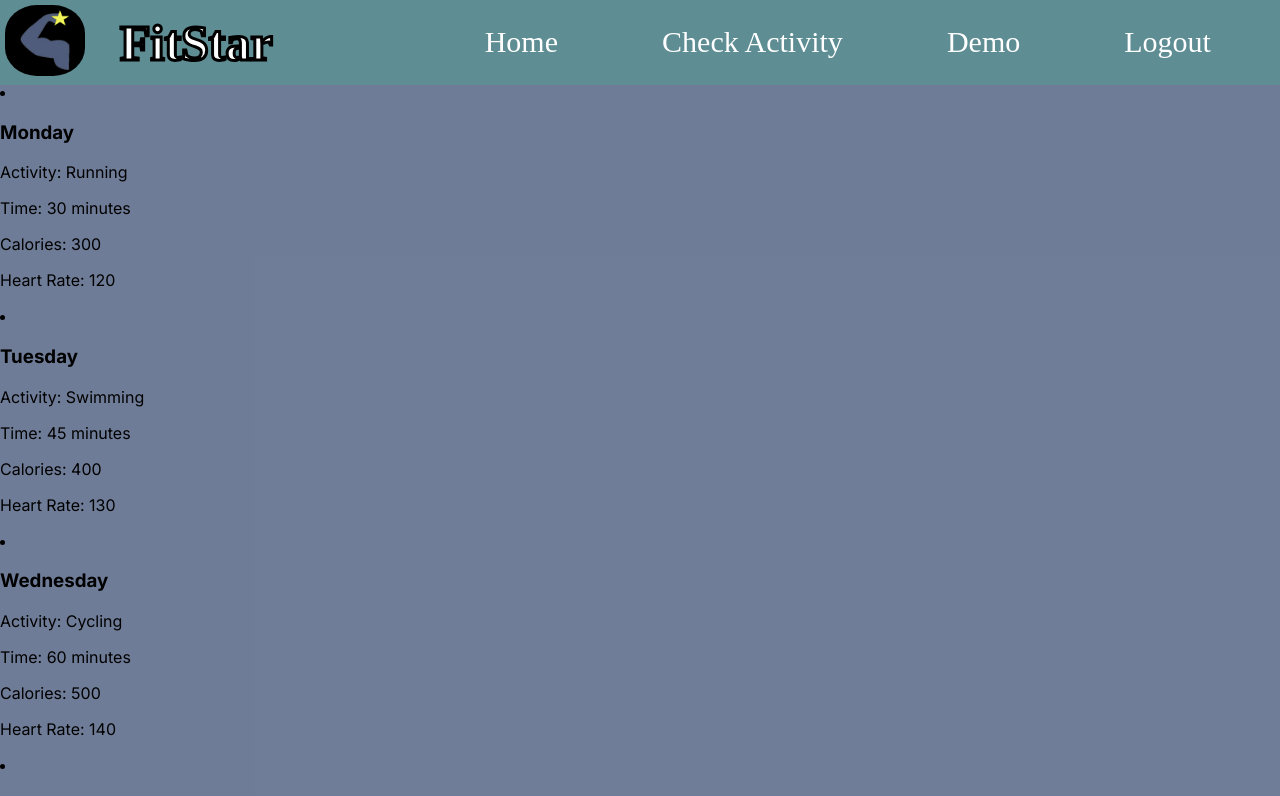
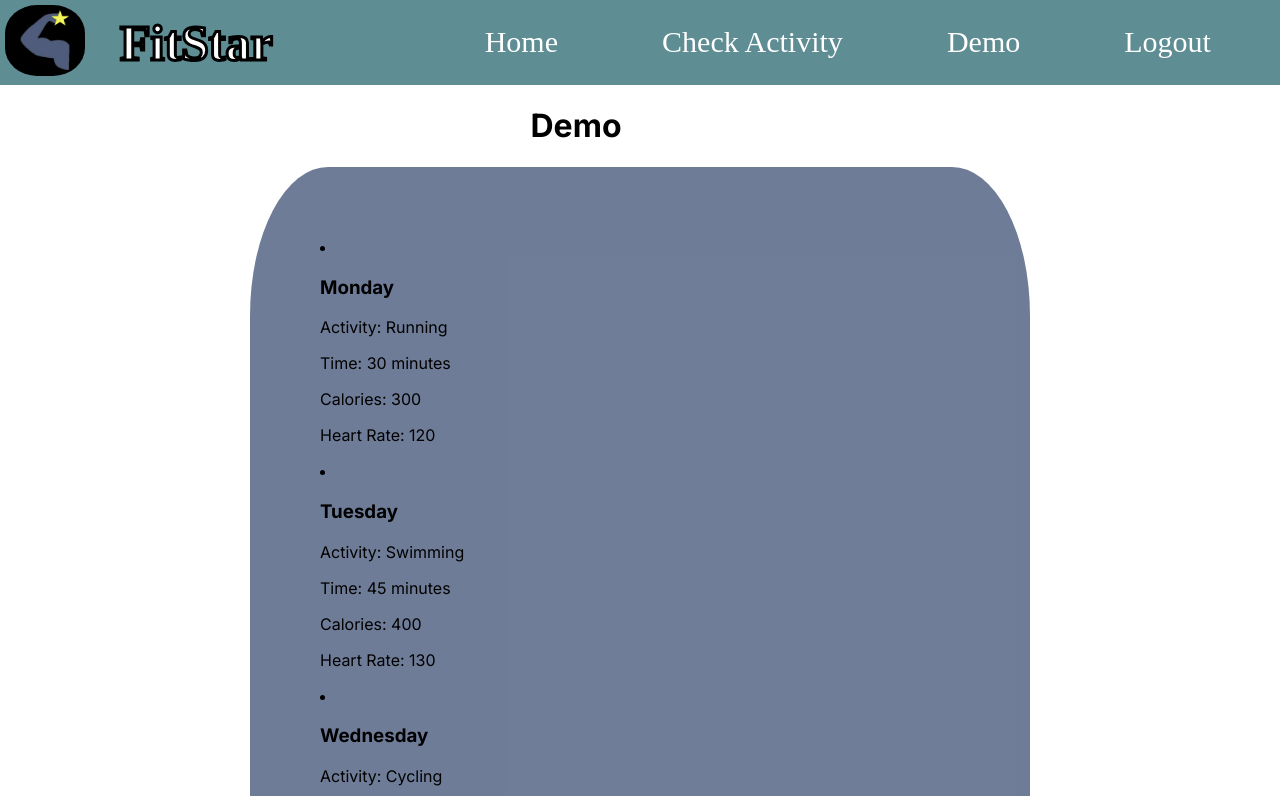
Before and after one commit to specter40/FitStar, a Next.js app: page /demo in a window 1280 px wide. Shown: the top 796 px of the page. Built offline with nearby package versions, Linux system fonts and the light colour scheme; a web font is replaced by a local one.

Commit message:
card and positions in css
- card css
- demoPage position edit
- header position edit

```diff
--- a/app/css/Card.css
+++ b/app/css/Card.css
@@ -1,3 +1,7 @@
 .card{
     background: rgba(76, 92, 126, 0.8);
+    margin: auto;
+    width: 50%;
+    border-radius: 10%;
+    padding: 70px;
 }
--- a/app/css/Header.css
+++ b/app/css/Header.css
@@ -7,7 +7,7 @@ header {
     padding: 5px ;
     display: flex;
     justify-content:stretch;
-    position: fixed;
+    position: relative;
     width: 100%;
     z-index: 100;
 
--- a/app/demo/css/DemoPage.css
+++ b/app/demo/css/DemoPage.css
@@ -1,6 +1,6 @@
 .title {
-
     display:flex;
     justify-content: center;
     margin-right: 10%;
+    position: relative;
 }
```
